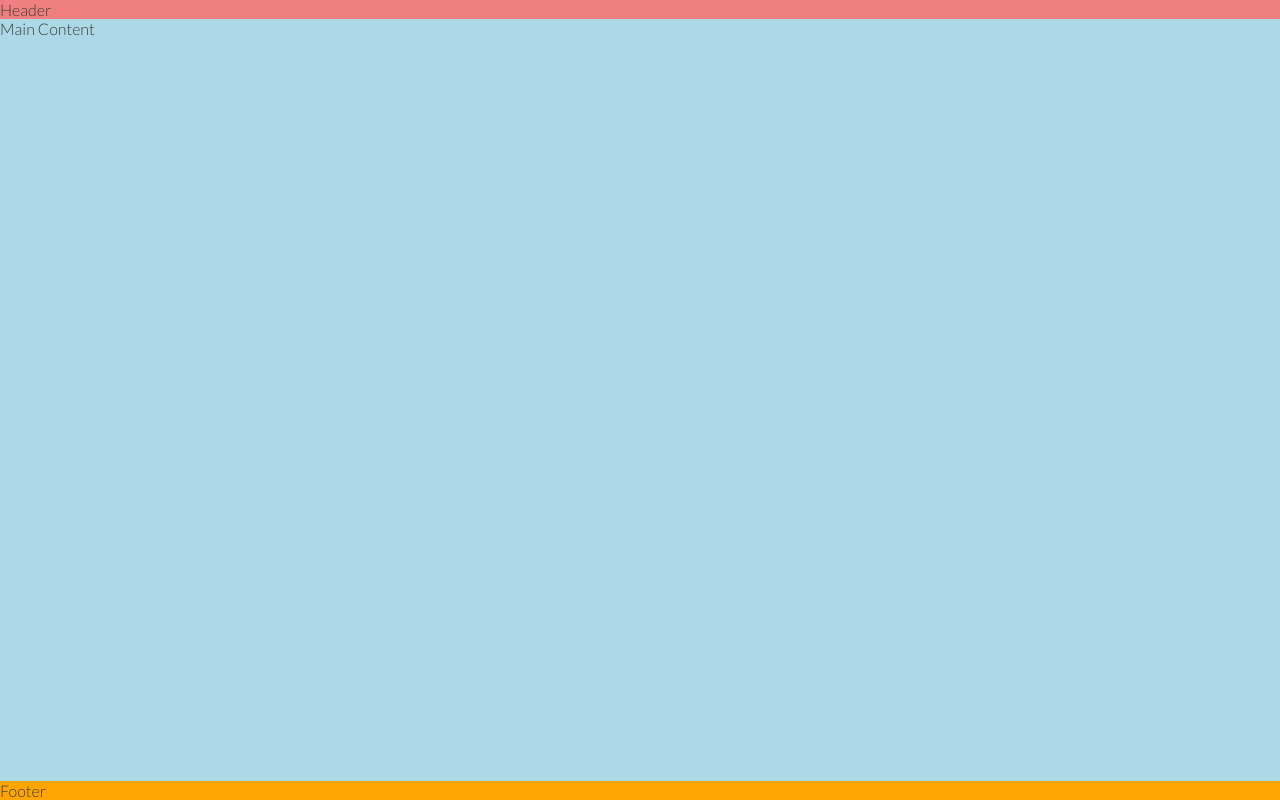
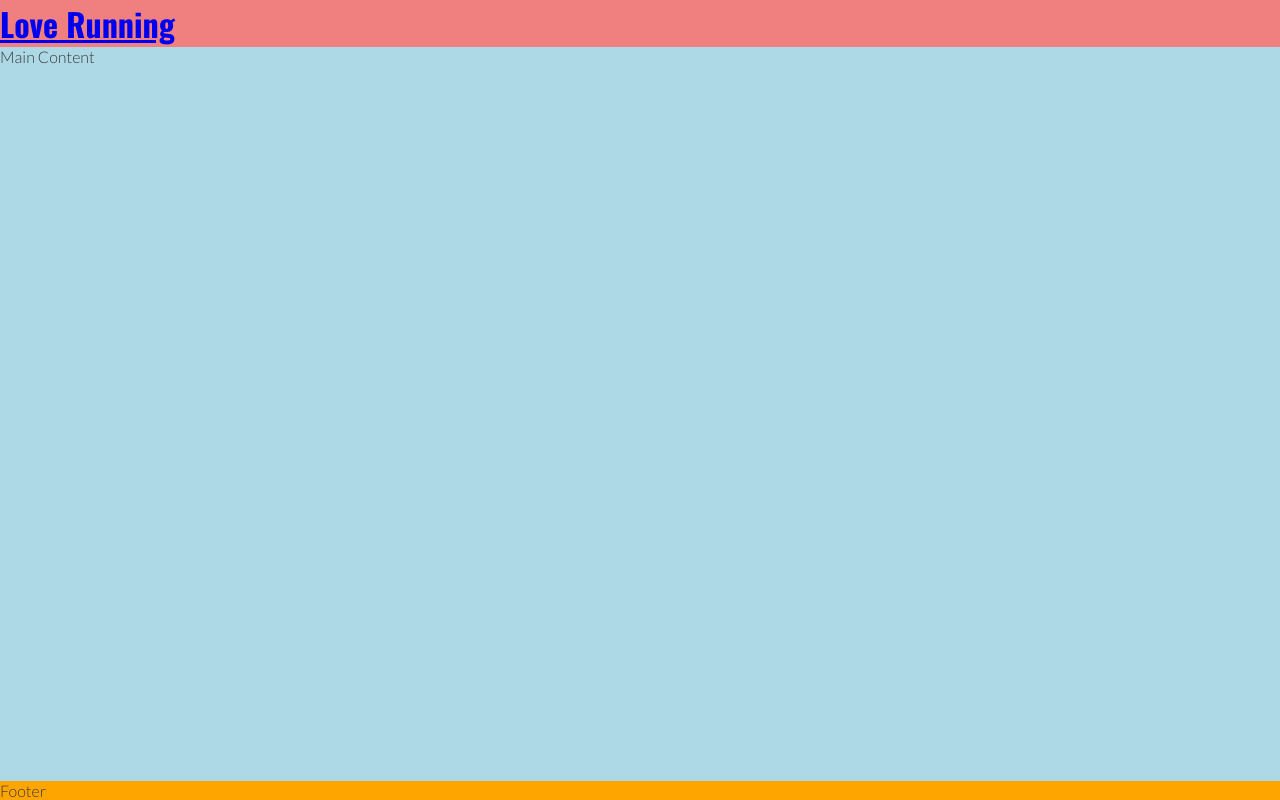
Before and after one commit to KelvinC181/Love-Running, a plain HTML site: page index.html in a window 1280 px wide. Drawn offline with nearby package versions, Linux system fonts and the light colour scheme.

Commit message:
add logo to header and apply oswald font

```diff
--- a/assets/css/style.css
+++ b/assets/css/style.css
@@ -24,6 +24,10 @@ header {
     background-color: lightcoral;
 }
 
+h1 {
+    font-family: 'Oswald', sans-serif;
+}
+
 /*main content*/
 main {
     background-color: lightblue;
--- a/index.html
+++ b/index.html
@@ -18,7 +18,7 @@
 <body>
     <!-- Header -->
     <header>
-        Header
+        <a href="index.html"><h1 id="logo">Love Running</h1></a>
     </header>
     <!-- Main Content -->
     <main>
```
